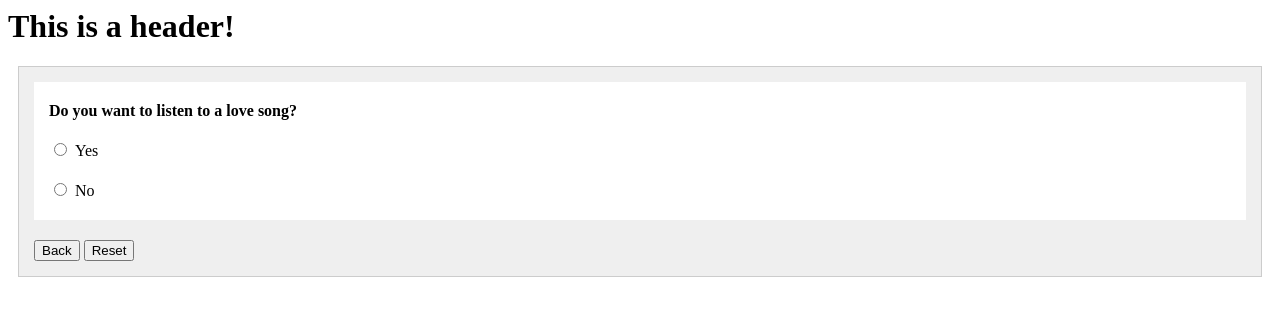
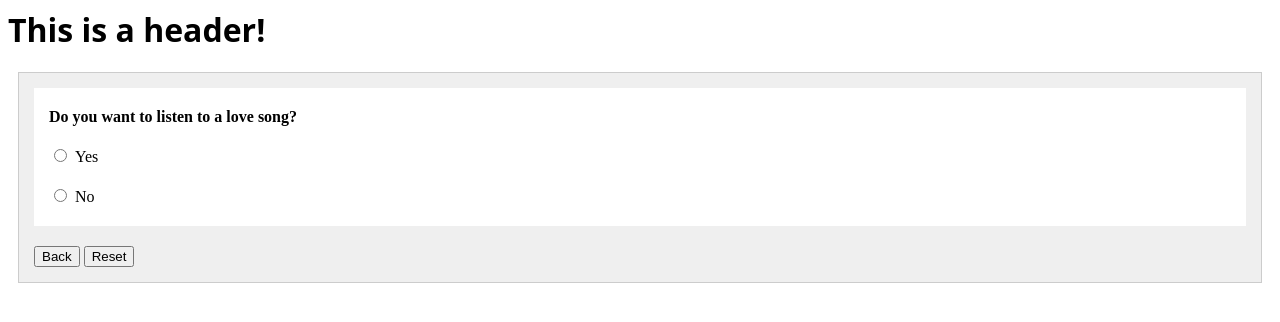
Before and after one commit to baileyconradt/test, a plain HTML site: page index.html in a window 1280 px wide. Drawn offline with nearby package versions, Linux system fonts and the light colour scheme.

Commit message:
changing font of header

```diff
--- a/index.html
+++ b/index.html
@@ -159,6 +159,10 @@ margin-left: 20px;
 
 }
 
+h1 {
+  font-family: "Open Sans";
+    }
+
 
 /*ul#tree img {border:1px solid black; margin:10px;}*/
 
```
